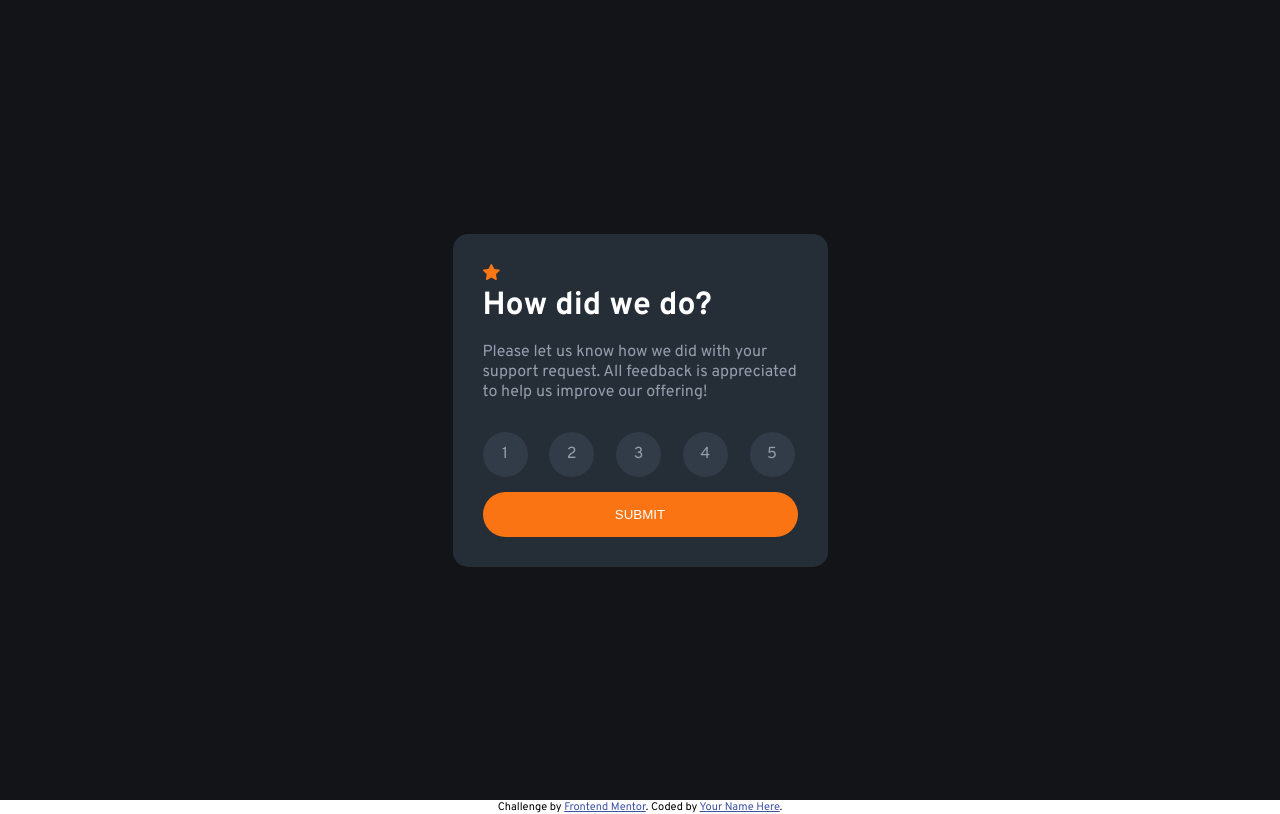
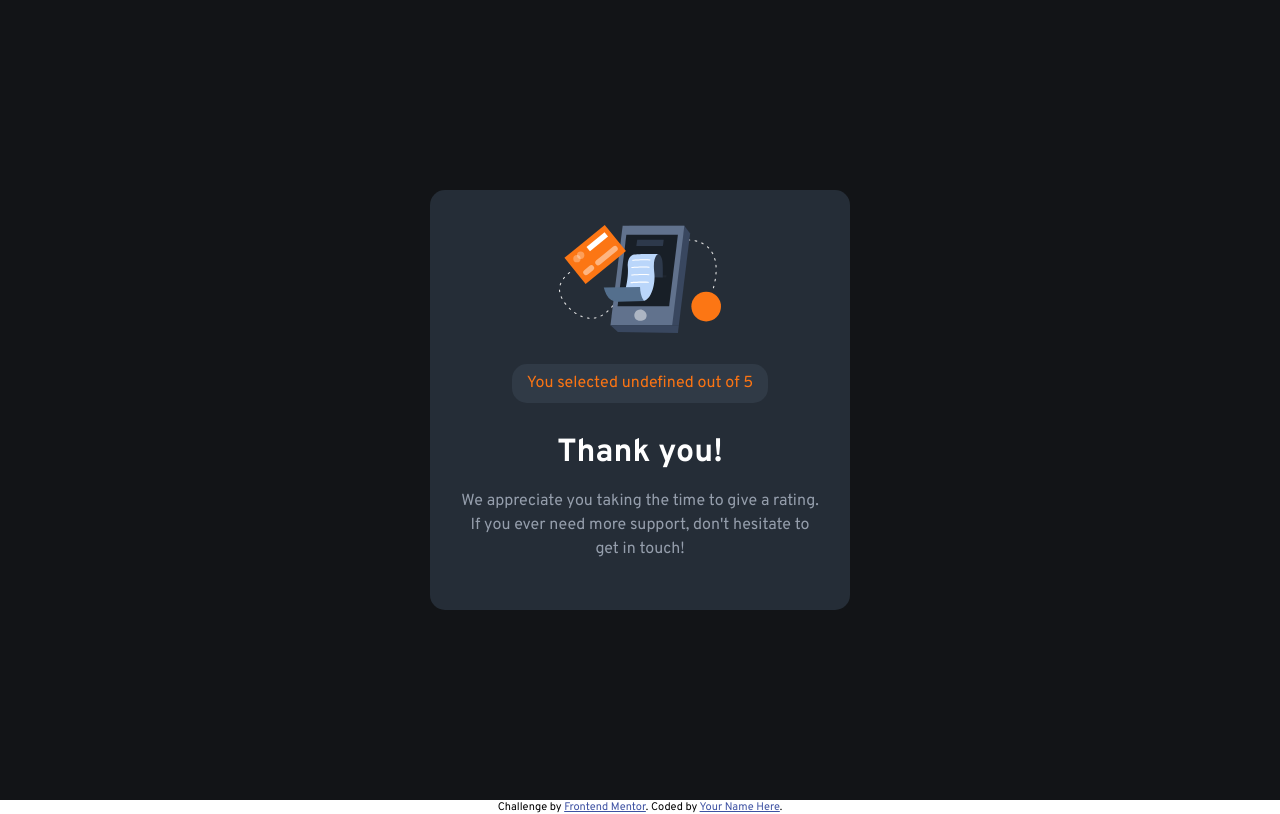
Before and after one commit to SargeantK9/interactive-rating-component-main, a plain HTML site: page index.html in a window 1280 px wide. Both pictures are taken after a click on the button "SUBMIT". Drawn offline with Linux system fonts and the light colour scheme.

Commit message:
may have finally got
added an EventListener function to the javascript to detect the "click" of the submit button; had to set display by html to hide or reveal different html elements (using a "onclick" function wouldn't properly modify the css)

```diff
--- a/css/master.css
+++ b/css/master.css
@@ -1,7 +1,7 @@
 :root {
   --orange: hsl(25, 97%, 53%);
   --light-grey: hsl(217, 12%, 63%);
-  --medium-grey: hsl(213, 19%, 24%);
+  --medium-grey: hsl(213, 19%, 23%);
   --dark-blue: hsl(213, 19%, 18%);
   --very-dark-blue: hsl(216, 12%, 8%);
   --font-size: 15px;
@@ -39,15 +39,16 @@ main {
   background-color: var(--dark-blue);
   border-radius: var(--font-size);
   padding: calc(var(--font-size) * 2);
-  width: calc(var(--font-size) * 21);
+  width: calc(var(--font-size) * 24);
+  height: calc(var(--font-size) * 24);
 }
 
-.rating-state {
+#rating-state {
   display: flex;
   flex-direction: column;
 }
 
-.rating-state img {
+#rating-state img {
   width: var(--font-size);
   padding: var(--font-size);
   background-color: var(--medium-grey);
@@ -55,25 +56,41 @@ main {
   margin-bottom: var(--font-size);
 }
 
+.ratings {
+  display: flex;
+  flex-direction: row;
+  align-items: center;
+  justify-content: center;
+}
+
+#rating-state p {
+  line-height: 1.5;
+}
+
 .ratings label {
   display: inline-flex;
-  height: calc(var(--font-size) * 3);
-  width: calc(var(--font-size) * 3);
+  height: calc(var(--font-size) * 3.5);
+  width: calc(var(--font-size) * 3.5);
   background-color: var(--medium-grey);
   border-radius: 50%;
   color: var(--light-grey);
   font-weight: 400;
   align-items: center;
   justify-content: center;
-  margin: 0 calc(var(--font-size) * 1.2) 0 0;
+  margin: auto;
+  margin-bottom: var(--font-size);
 }
 
 .ratings input[type="radio"] {
   display: none;
 }
 
+.ratings input[id="button1"] + label {
+  margin-left: 0;
+}
+
 .ratings input[id="button5"] + label {
-  margin: 0;
+  margin-right: 0;
 }
 
 .ratings input[type="radio"]:hover + label {
@@ -100,3 +117,27 @@ main {
   background-color: white;
   color: var(--orange);
 }
+
+#thankyou-state {
+  display: none;
+  flex-direction: column;
+  align-items: center;
+  justify-content: center;
+  text-align: center;
+}
+
+#thankyou-state img {
+  margin: var(--font-size);
+}
+
+#thankyou-state p {
+  line-height: 1.5;
+}
+
+.rating-statement {
+  padding: calc(var(--font-size) * 0.5) var(--font-size);
+  color: var(--orange);
+  background-color: var(--medium-grey);
+  border-radius: var(--font-size);
+  line-height: 1;
+}
--- a/index.html
+++ b/index.html
@@ -22,10 +22,11 @@
       color: hsl(228, 45%, 44%);
     }
   </style>
+
+  <script src="./js/index.js" async></script>
 </head>
 
 <body>
-  <script src="./js/index.js"></script>
   <main>
     <div class="wrapper">
       <!-- Rating state start -->
@@ -54,10 +55,11 @@
       <!-- Rating state end -->
 
       <!-- Thank you state start -->
-      <div id="thankyou-state" hidden>
-        <p>You selected<span class="rating-given"></span> out of 5</p>
+      <div id="thankyou-state">
+        <img src="./images/illustration-thank-you.svg" alt="thank-you-image">
+        <p class="rating-statement">You selected <span id="rating-given"></span> out of 5</p>
         <h1>Thank you!</h1>
-        <p>We appreciate you taking the time to give a rating. If yo uever need more support, don't hesitate to get in touch.</p>
+        <p>We appreciate you taking the time to give a rating. If you ever need more support, don't hesitate to get in touch!</p>
       </div>
       <!-- Thank you state end -->
 
--- a/js/index.js
+++ b/js/index.js
@@ -1,11 +1,20 @@
 let chosenRating;
 
-document.getElementById("submitButton").onclick = function() {
-  const button1 = document.getElementById("button1")
-  const button2 = document.getElementById("button2")
-  const button3 = document.getElementById("button3")
-  const button4 = document.getElementById("button4")
-  const button5 = document.getElementById("button5")
+document.getElementById("submitButton").addEventListener(
+  "click", () => {
+    document.getElementById("rating-state").style.display = "none";
+    document.getElementById("thankyou-state").style.display = "flex";
+    detectRating();
+},
+false
+);
+
+function detectRating() {
+  const button1 = document.getElementById("button1");
+  const button2 = document.getElementById("button2");
+  const button3 = document.getElementById("button3");
+  const button4 = document.getElementById("button4");
+  const button5 = document.getElementById("button5");
   switch (true) {
     case button1.checked:
       chosenRating = 1;
@@ -24,9 +33,6 @@ document.getElementById("submitButton").onclick = function() {
       break;
     default:
       document.getElementById("heading1").innerHTML = "Please select a rating."
-    }
-  document.getElementById("rating-state").setAttribute("hidden", "true");
-  document.getElementById("thankyou-state").setAttribute("hidden", "false");
-
   }
+  document.getElementById("rating-given").innerHTML = chosenRating;
 }
```
